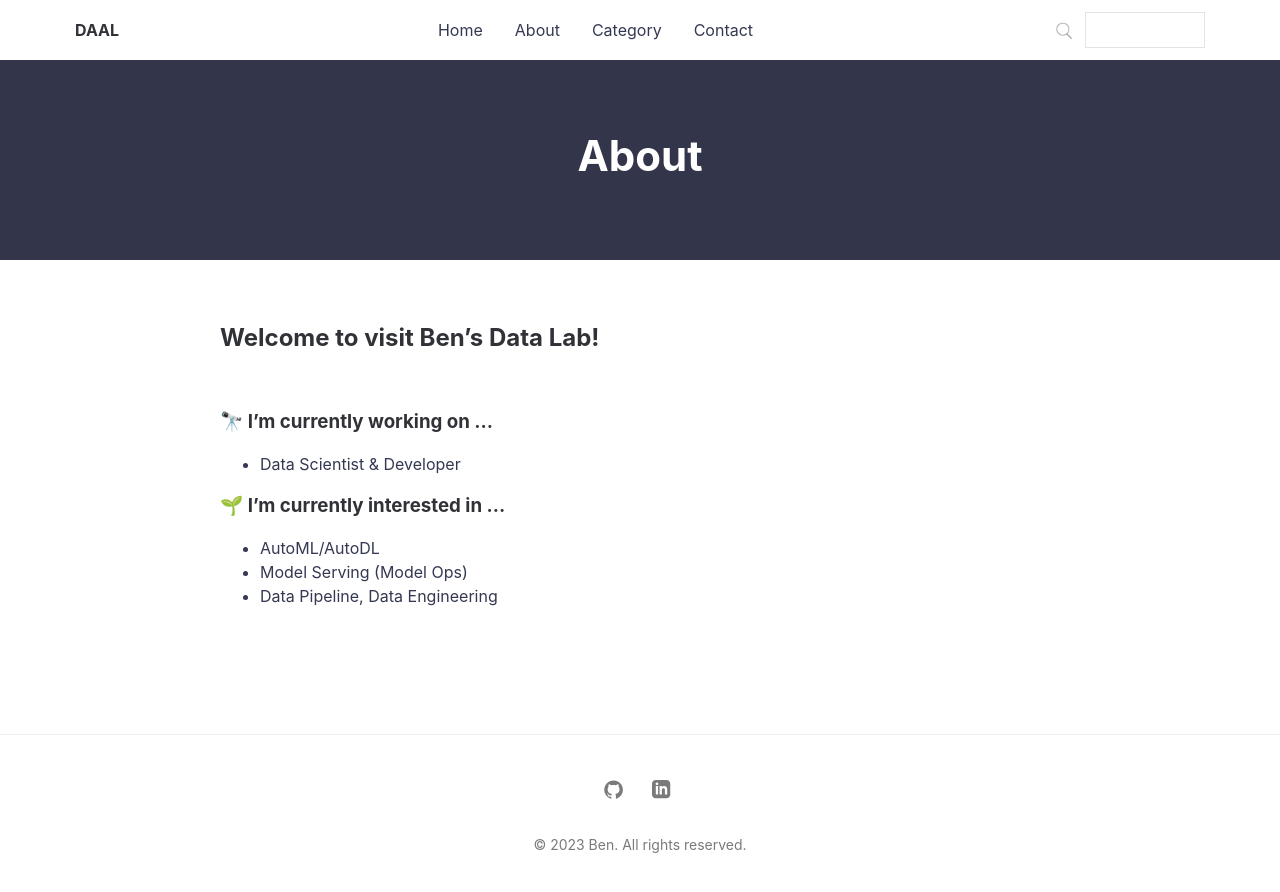
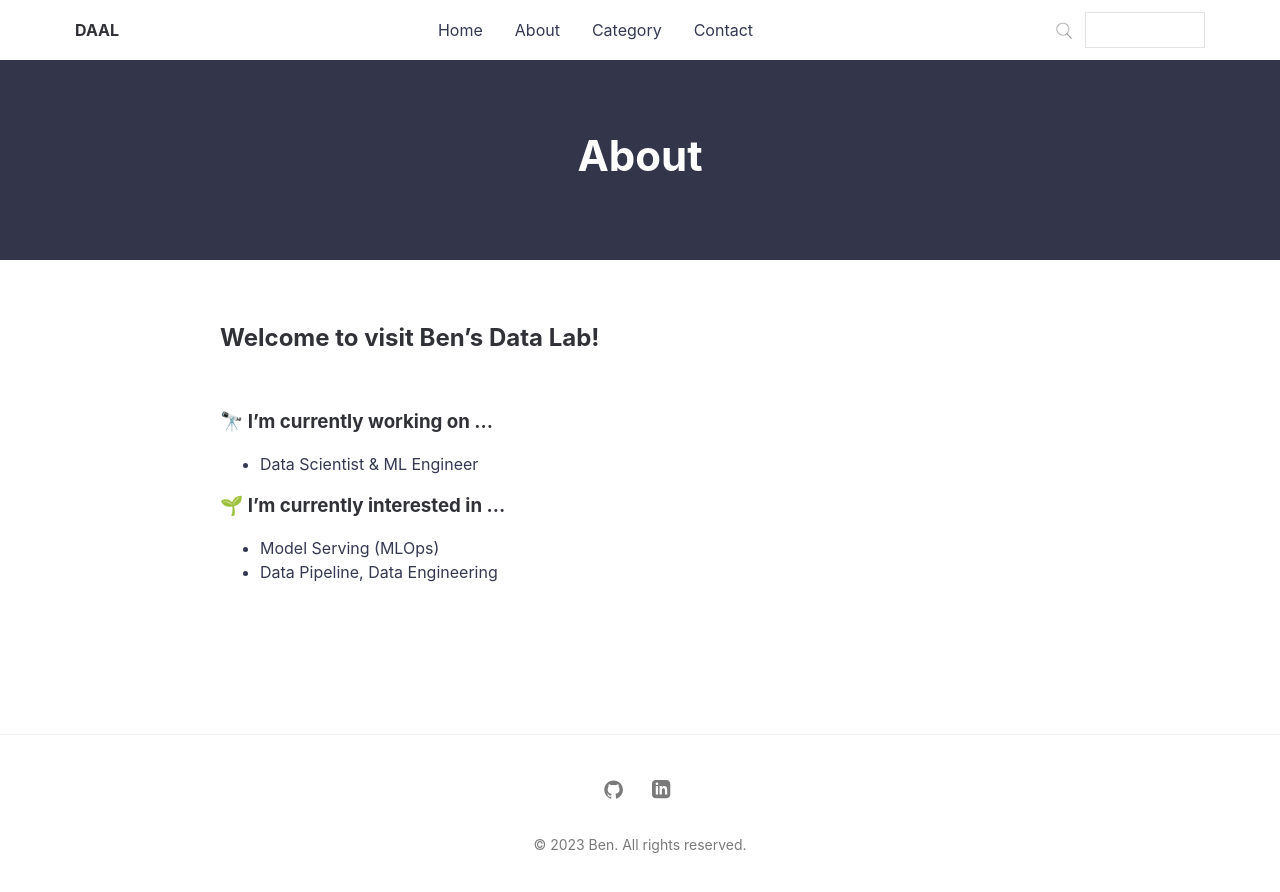
Before and after one commit to hjben/hjben.github.io, a Jekyll site: the page built from about.md, in a window 1280 px wide. Shown: the top 892 px of the page. Built offline with Jekyll 4.4.1, drawn with Linux system fonts in a browser that asks for light colours; nearby versions of some CDN libraries.

Commit message:
Update about.md

```diff
--- a/about.md
+++ b/about.md
@@ -8,9 +8,8 @@ permalink: /about/
 <br>
 
 ### 🔭 I’m currently working on ...
-- Data Scientist & Developer
+- Data Scientist & ML Engineer
 
 ### 🌱 I’m currently interested in ...
-- AutoML/AutoDL
-- Model Serving (Model Ops)
+- Model Serving (MLOps)
 - Data Pipeline, Data Engineering
```
